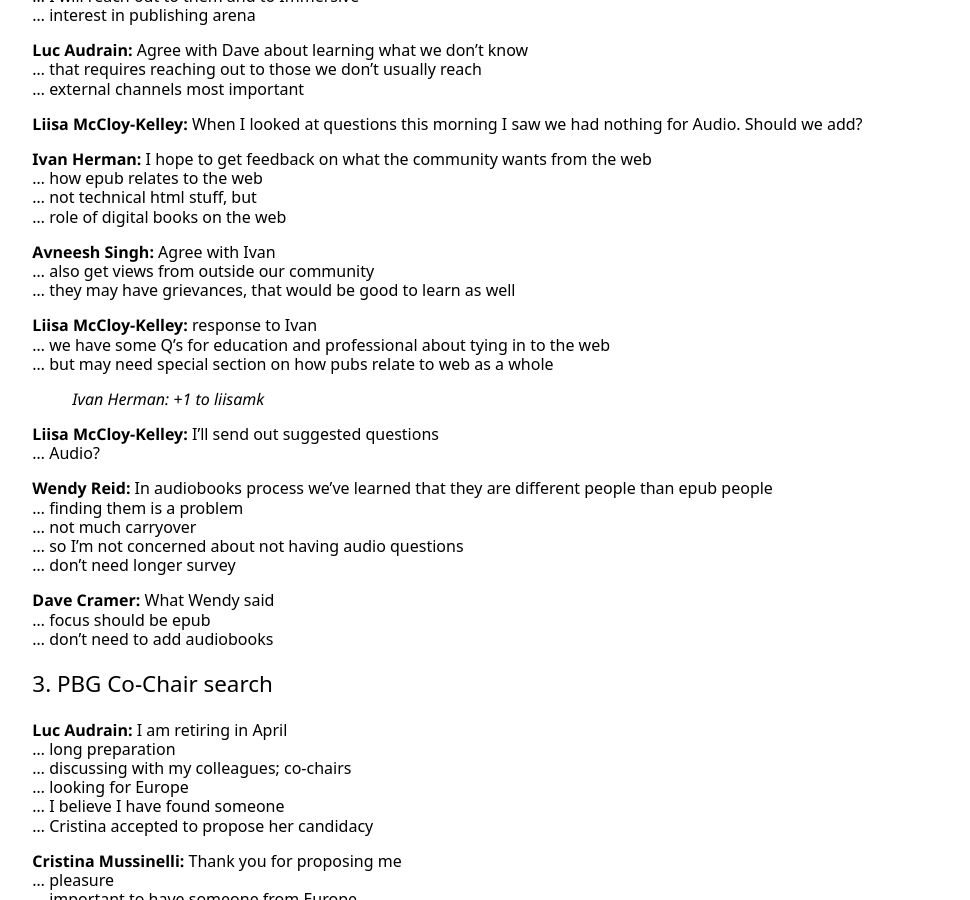
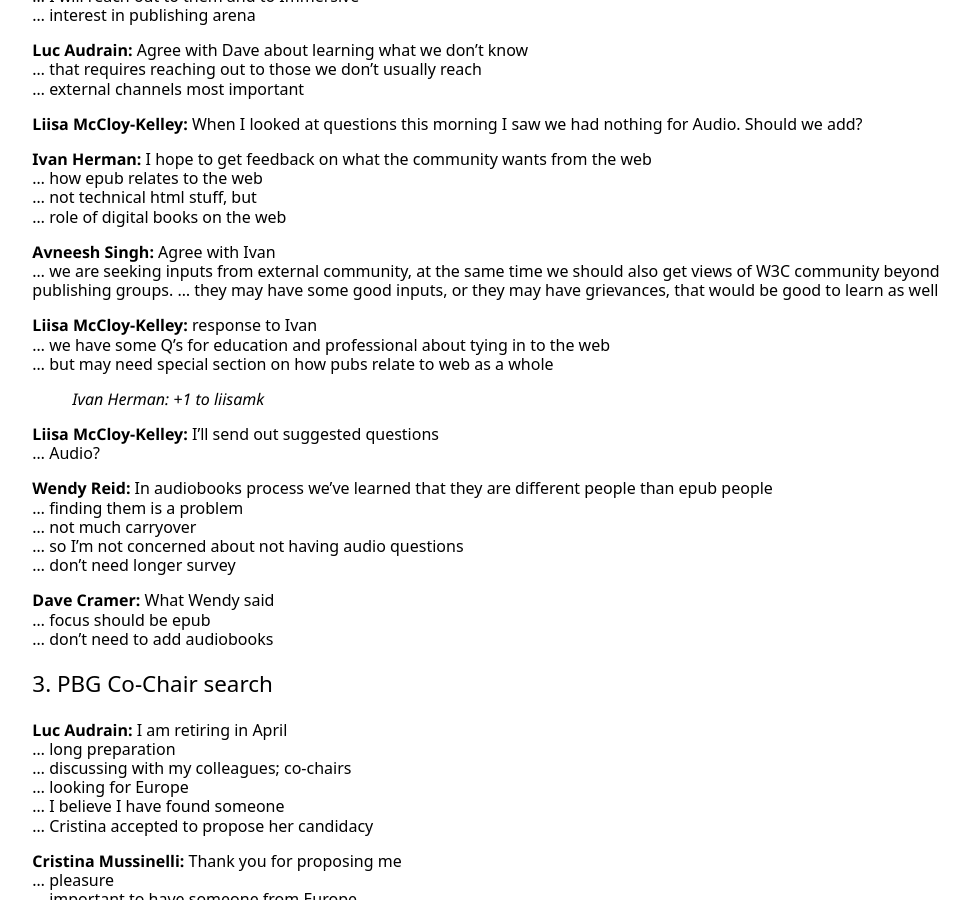
Before and after one commit to w3c/publ-bg, a Jekyll site: the page built from Meetings/Minutes/2020/2020-02-04-pbg.md, in a window 1280 px wide and 900 px high, scrolled down 3467 px. Shown: the whole window, without its empty margins (252-1222 px from the left). Built offline with Jekyll 4.4.1, drawn with Linux system fonts in a browser that asks for light colours; some web fonts are replaced.

Commit message:
Avneesh's change request on the minutes

```diff
--- a/Meetings/Minutes/2020/2020-02-04-pbg.md
+++ b/Meetings/Minutes/2020/2020-02-04-pbg.md
@@ -292,8 +292,8 @@ See also the [Agenda](https://lists.w3.org/Archives/Public/public-publishingbg/2
 … role of digital books on the web
 
 **Avneesh Singh:** Agree with Ivan
-… also get views from outside our community
-… they may have grievances, that would be good to learn as well
+… we are seeking inputs from external community, at the same time we should also get views of W3C community beyond publishing groups.
+… they may have some good inputs, or they may have grievances, that would be good to learn as well
 
 **Liisa McCloy-Kelley:** response to Ivan
 … we have some Q's for education and professional about tying in to the web
```
